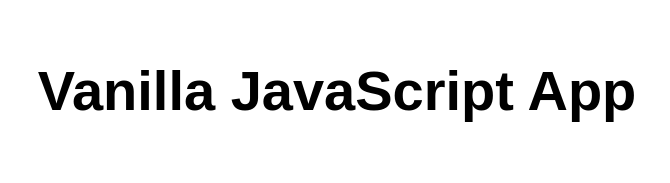
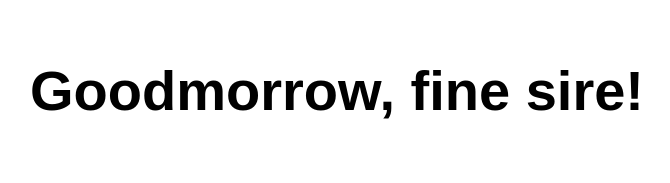
Before and after one commit to iam-mike/mikedentity.io.staticsite, a plain HTML site: page index.html in a window 1280 px wide. Shown: the whole page, without its empty margins (303-973 px from the left). Drawn offline with Linux system fonts and the light colour scheme.

Commit message:
Update index.html

```diff
--- a/index.html
+++ b/index.html
@@ -5,12 +5,12 @@
   <meta charset="UTF-8">
   <meta name="viewport" content="width=device-width, initial-scale=1.0">
   <link rel="stylesheet" href="styles.css">
-  <title>Vanilla JavaScript App</title>
+  <title>Mikedentity</title>
 </head>
 
 <body>
   <main>
-    <h1>Vanilla JavaScript App</h1>
+    <h1>Goodmorrow, fine sire!</h1>
   </main>
 </body>
 
```
